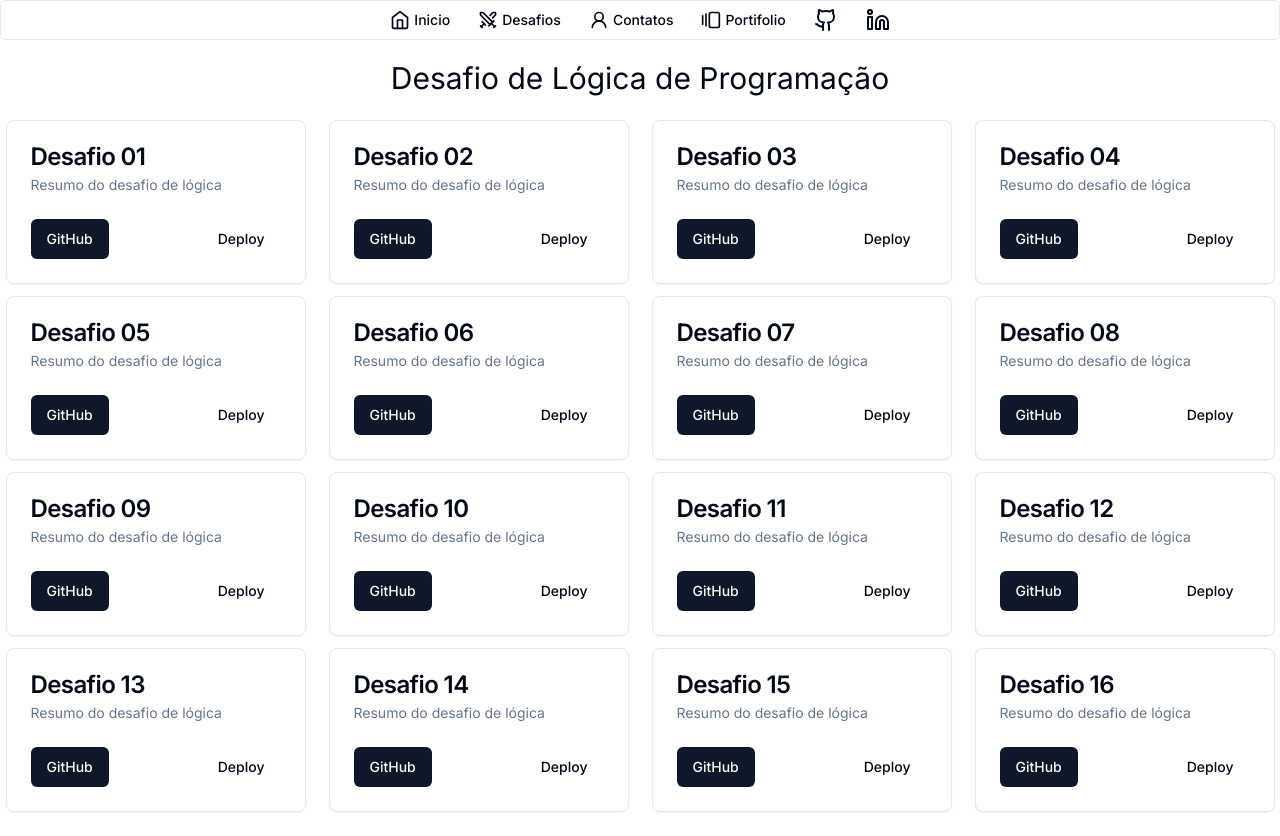
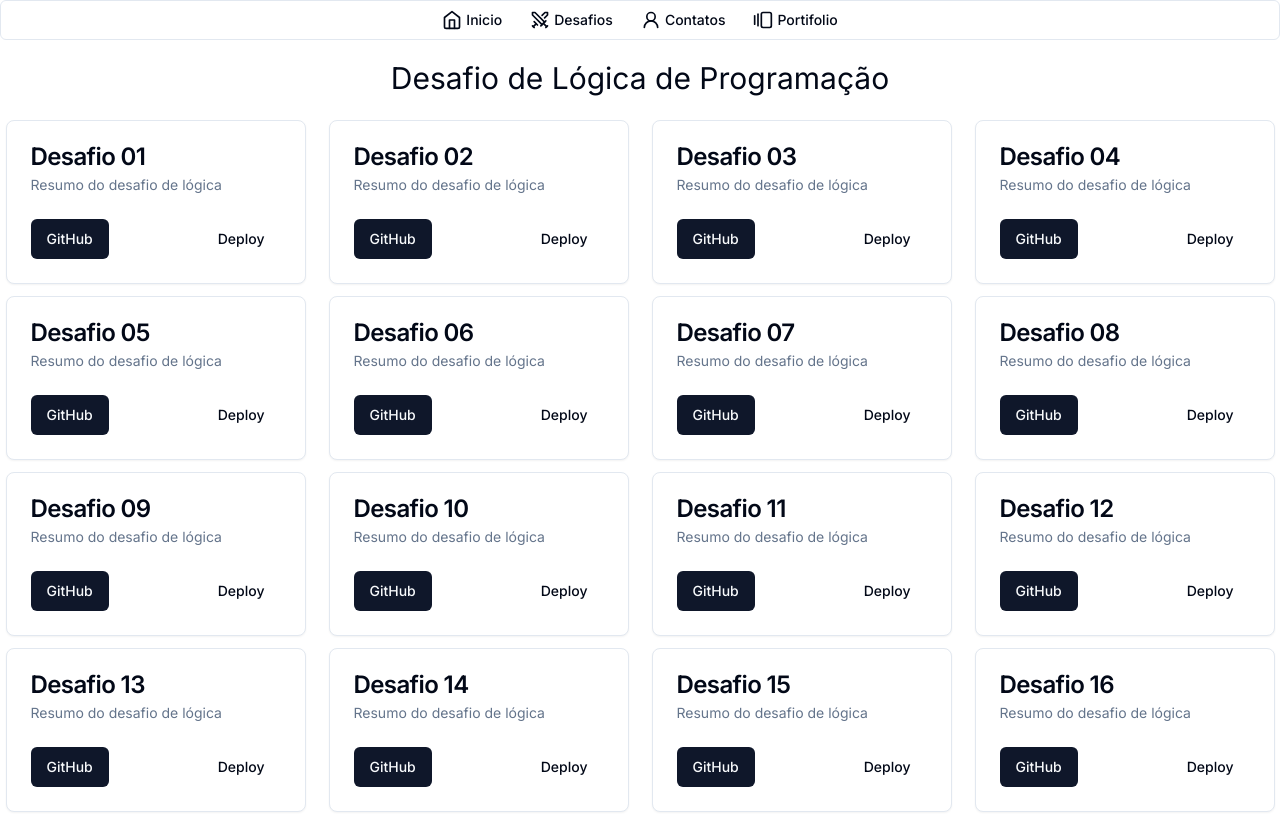
Before and after one commit to darioreisjr/desafiodelogicadeprogramacao, a Next.js app: page / in a window 1280 px wide. Built offline with nearby package versions, Linux system fonts and the light colour scheme.

Commit message:
feat: remove icon socals

```diff
--- a/src/components/header/header.jsx
+++ b/src/components/header/header.jsx
@@ -36,16 +36,6 @@ const Header = () => {
             Portifolio
           </Link>
         </MenubarTrigger>
-        <MenubarTrigger>
-          <Link href="https://github.com/darioreisjr" target="_blank">
-            <Github />
-          </Link>
-        </MenubarTrigger>
-        <MenubarTrigger>
-          <Link href="https://www.linkedin.com/in/darioreisjr" target="_blank">
-            <Linkedin  />
-          </Link>
-        </MenubarTrigger>
       </MenubarMenu>
     </Menubar>
 
```
